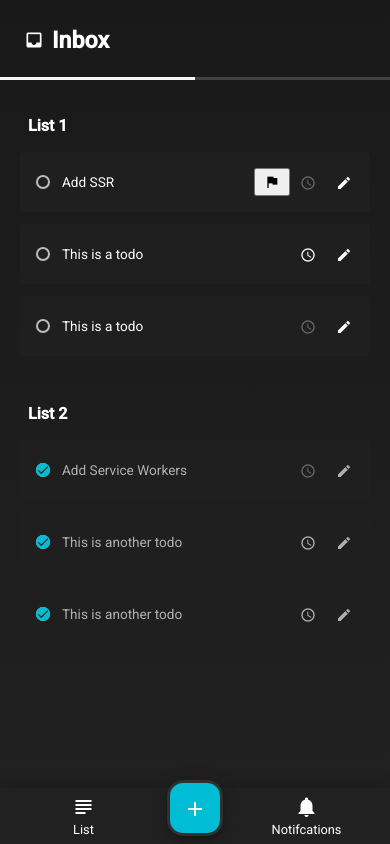
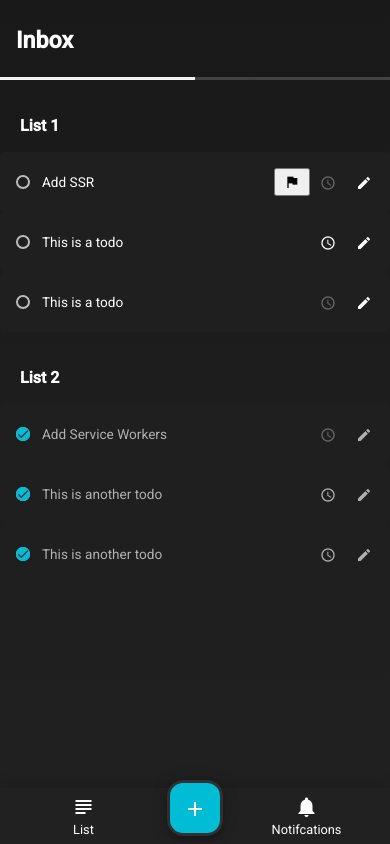
Before and after one commit to wintersteve/todo, an Angular app: page / in a window 390 px wide. Built offline with nearby package versions, Linux system fonts and the light colour scheme.

Commit message:
improve mobile design

```diff
--- a/src/app/header/header.component.html
+++ b/src/app/header/header.component.html
@@ -1,6 +1,6 @@
 <header class="wrapper">
 	<h1 class="title">
-		<mat-icon class="icon">{{ selectedList.icon }}</mat-icon>
+		<!-- <mat-icon class="icon">{{ selectedList.icon }}</mat-icon> -->
 		{{ selectedList.title }}
 	</h1>
 	<app-progress-bar class="progress-bar" [todos]="todos"></app-progress-bar>
--- a/src/app/header/header.component.scss
+++ b/src/app/header/header.component.scss
@@ -32,7 +32,7 @@
 @media screen and (max-width: map-get($breakpoints, 's' )) {
 	.wrapper {
 		margin: 0;
-		padding: 1.5rem;
+		padding: 1.5rem 1rem;
 		position: relative;
 	}
 
--- a/src/app/todos/todo/todo.component.scss
+++ b/src/app/todos/todo/todo.component.scss
@@ -61,7 +61,7 @@
 		-webkit-user-select: none;
 		-moz-user-select: none;
 		user-select: none;
-		margin: 0.75rem 1.25rem;
+		margin: 0;
 		background-color: #1f1f1f;
 		border-radius: 0.25rem;
 		box-sizing: border-box;
--- a/src/app/todos/todos.component.scss
+++ b/src/app/todos/todos.component.scss
@@ -30,6 +30,6 @@
 	}
 
 	.list {
-		padding: 2rem 1.75rem 0;
+		padding: 2rem 1.25rem 0.75rem;
 	}
 }
--- a/src/scss/_mat-override.scss
+++ b/src/scss/_mat-override.scss
@@ -13,7 +13,7 @@
 
 // Progress Bar Fill
 .mat-progress-bar-fill::after {
-	background-color: #f7f7f7;
+	background-color: #f3f3f3;
 }
 
 // Checkbox
```
